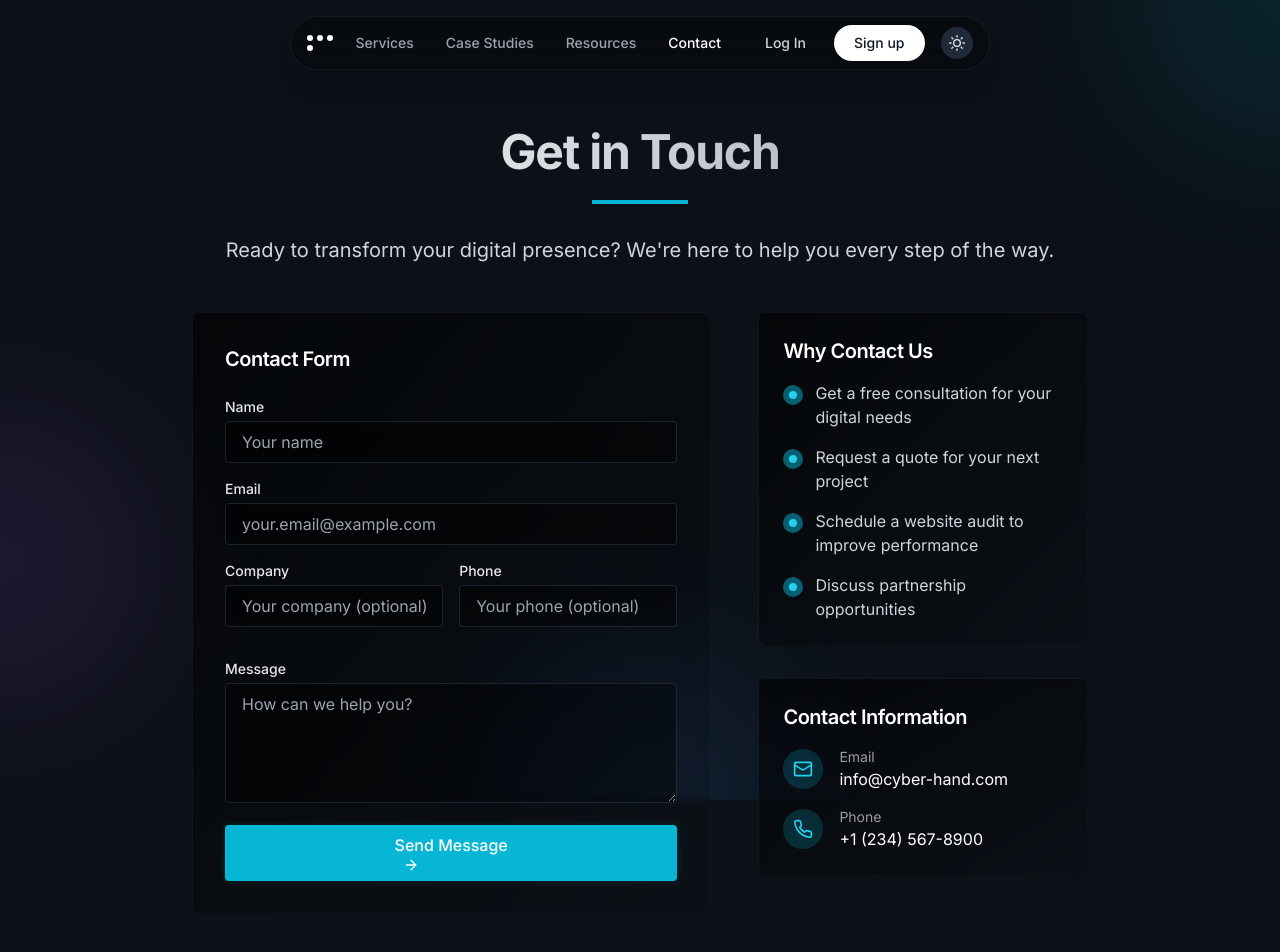
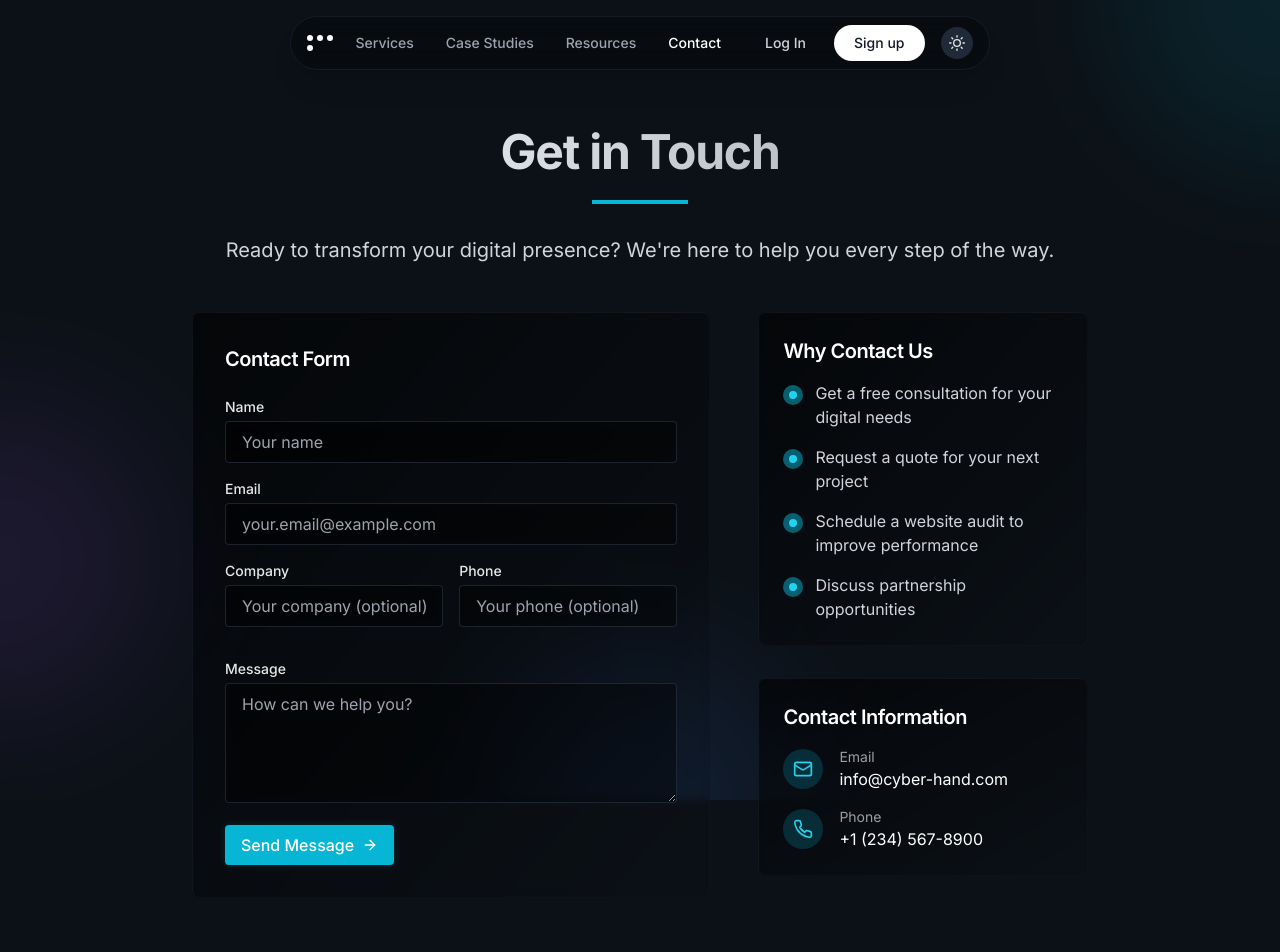
Before and after one commit to CyberHandLLC/cyber-hand-11, a Next.js app: page /contact in a window 1280 px wide. Shown: the top 952 px of the page. Built offline with nearby package versions, Linux system fonts and the light colour scheme.

Commit message:
Fix button component: improve icon alignment and sizing

```diff
--- a/app/contact/page.tsx
+++ b/app/contact/page.tsx
@@ -183,7 +183,6 @@ export default function ContactPage() {
                               <Button
                                 type="submit"
                                 disabled={isSubmitting}
-                                className="w-full"
                               >
                                 {isSubmitting ? "Sending..." : "Send Message"}
                                 {!isSubmitting && <Icons.ArrowRight className="ml-2 h-4 w-4" />}
--- a/components/ui/button.tsx
+++ b/components/ui/button.tsx
@@ -50,7 +50,7 @@ const Button = React.forwardRef<HTMLButtonElement, ButtonProps>(
         ref={ref}
         {...props}
       >
-        <span className="inline-block">{props.children}</span>
+        <span className="flex items-center justify-center">{props.children}</span>
       </Comp>
     )
   }
```
